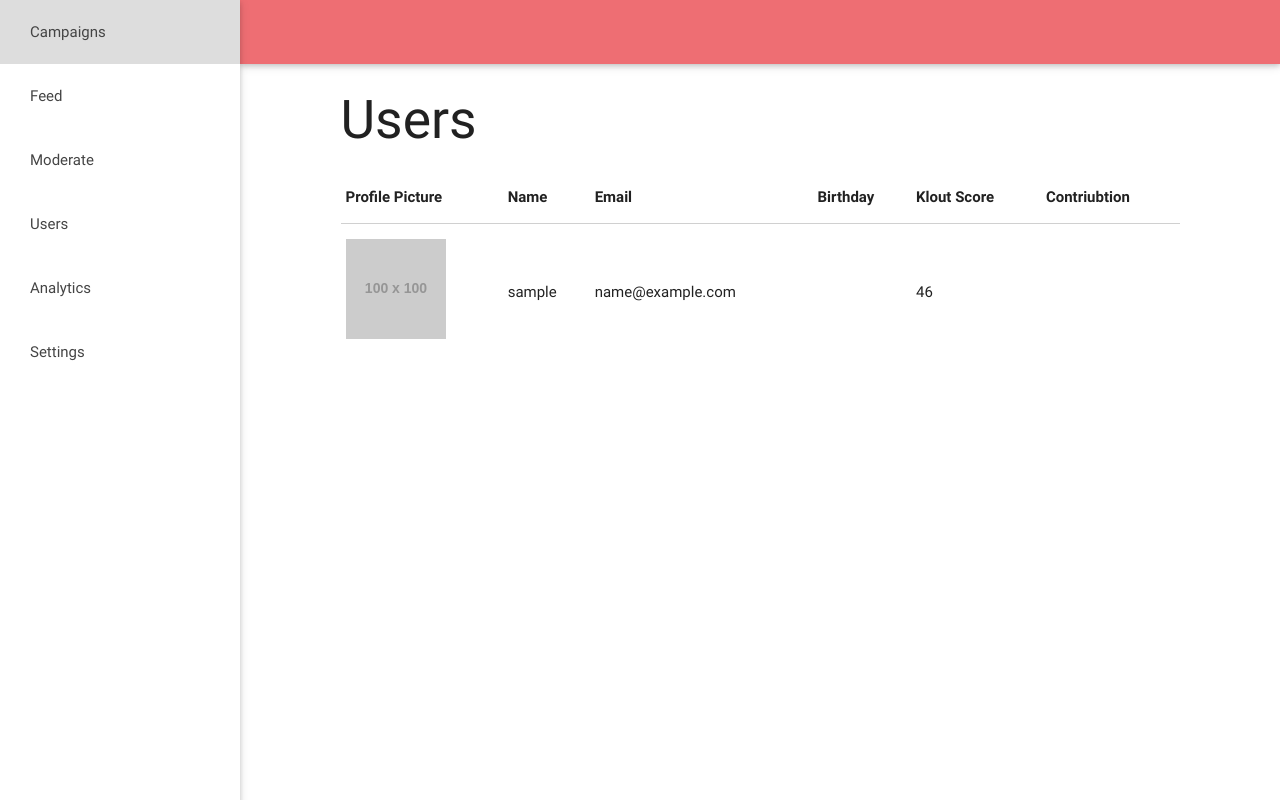
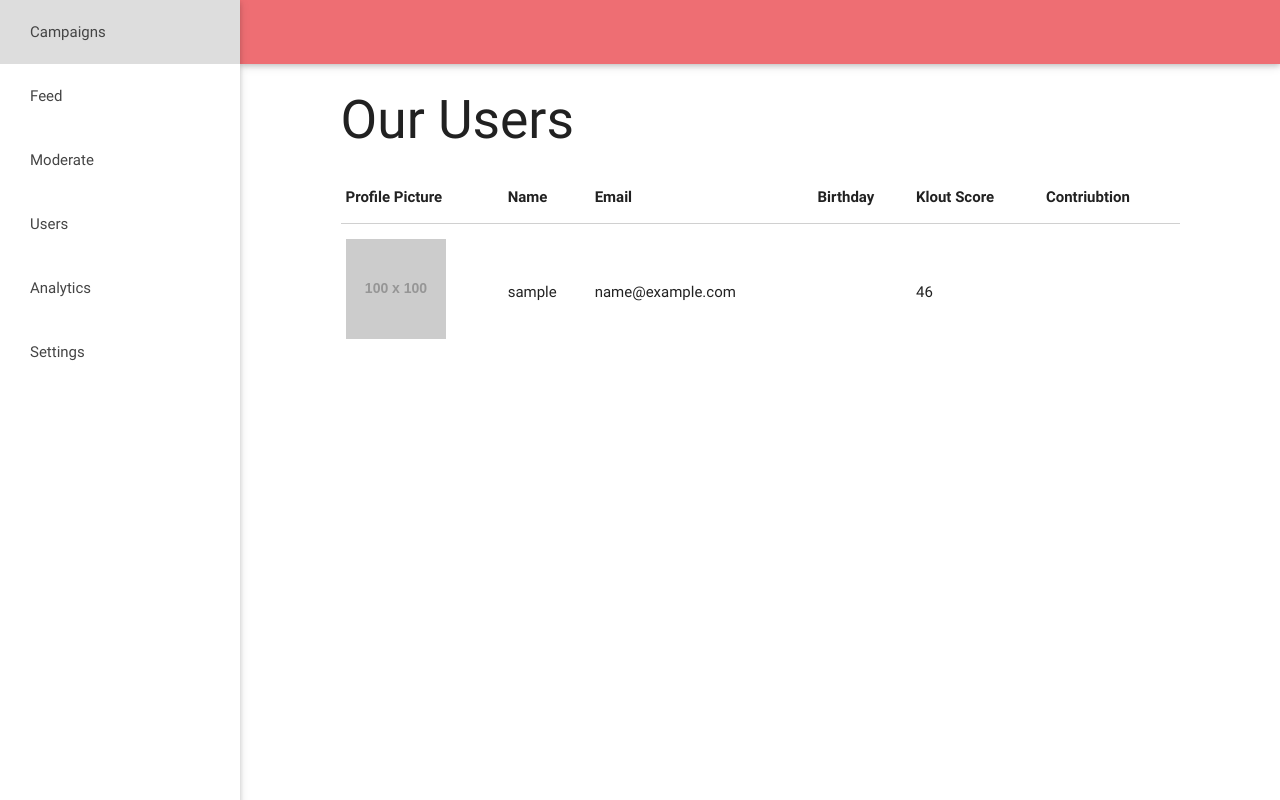
Before and after one commit to usnapmedia/usnap-backend-ui, a PHP site: template views/users.php in a window 1280 px wide. Run offline with PHP 8.4, Linux system fonts and the light colour scheme; the template is opened without the code that fills it: most values are stand-ins (such as "Sample title", 1, 10 or a date in 2020); grey boxes labelled with a size stand in for pictures from a placeholder-image service; some libraries are stand-ins or nearby versions.

Commit message:
Chaged Page Title of Users
Check page Users

```diff
--- a/views/users.php
+++ b/views/users.php
@@ -4,7 +4,7 @@
 <div class="container">
     <div class="row">
     <div class="col s12">
-    	<h2>Users</h2>
+    	<h2>Our Users</h2>
     	 <div class="row">
        <div class="col s12">
 <table>
```
